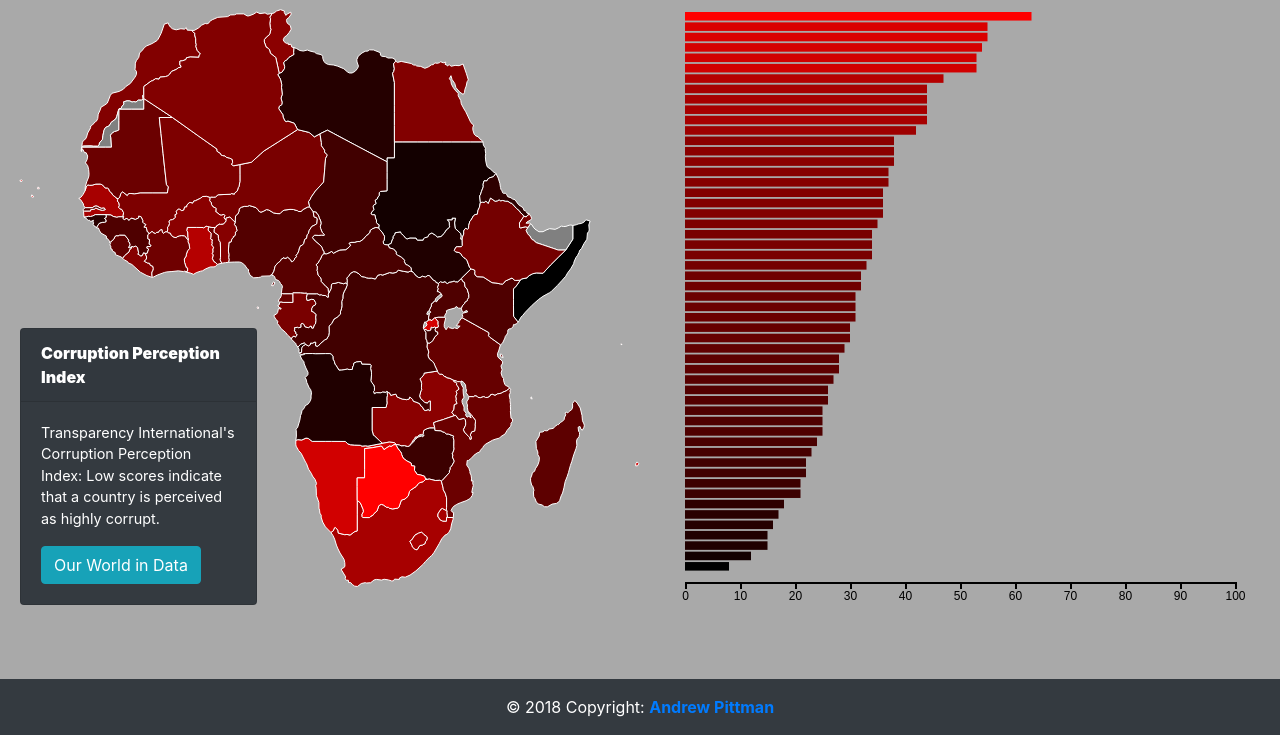
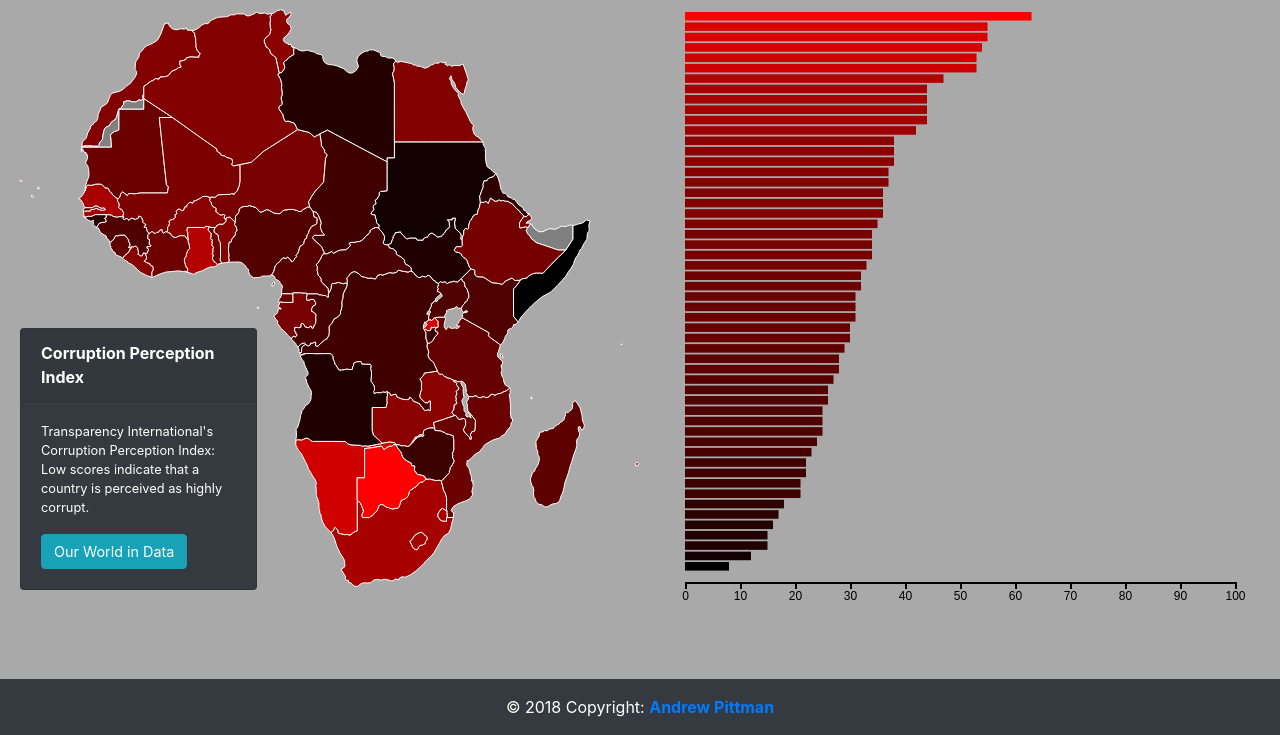
Before and after one commit to adp6729/d3-coordinated-viz, a plain HTML site: page index.html in a window 1280 px wide. Shown: the part 65-800 px from the top of the page. Drawn offline with nearby package versions, Linux system fonts and the light colour scheme.

Commit message:
correct sizing issues on mbp for the infocard

```diff
--- a/css/style.css
+++ b/css/style.css
@@ -34,6 +34,10 @@
 }
 
 .info {
+  font-size: 0.8em;
+}
+
+.sourceLink {
   font-size: 0.9em;
 }
 
--- a/js/main.js
+++ b/js/main.js
@@ -215,7 +215,7 @@ function createMap(africaArray) {
     .style('width', width/2.7 + 'px')
  d3.select('.card .card-header')
     .text(attributeMap.get(selectionIndicator).name)
-    .style('font-weight', 900)
+    .style('font-weight', 700)
  d3.select('.card-text')
     .text(attributeMap.get(selectionIndicator).infoCardText)
  d3.select('.card .card-body a')
```
